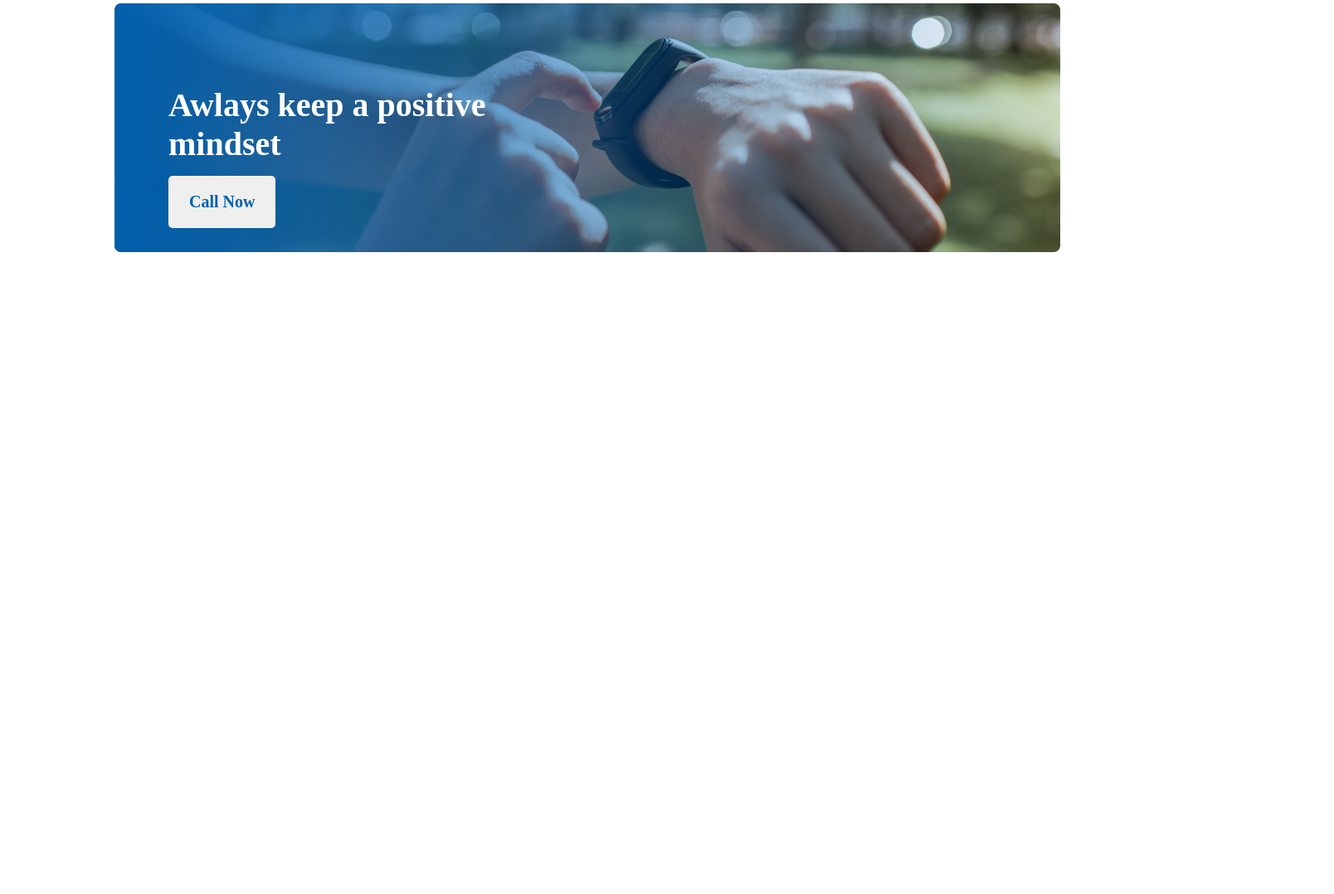
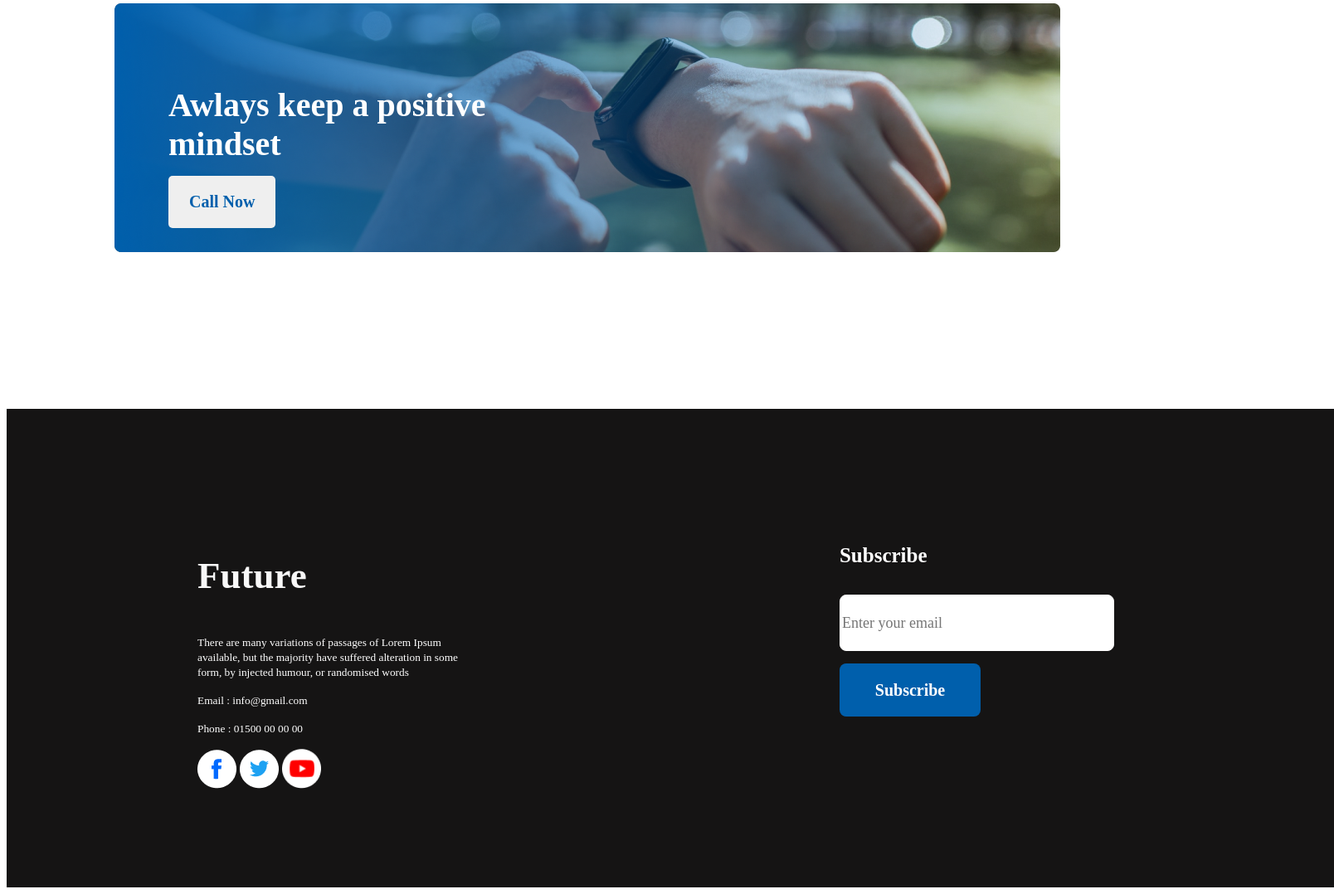
Before and after one commit to Sultana-Razia/new-year-new-me, a plain HTML site: page index.html in a window 1280 px wide. Shown: the part 2257-3335 px from the top of the page at 83% size, 1608 px wide, since content can reach past the window. Before the commit the page ends 2750 px from the top, so only its background shows below. Drawn offline with Linux system fonts and the light colour scheme.

Commit message:
footer added

```diff
--- a/index.html
+++ b/index.html
@@ -74,8 +74,27 @@
             </div>
         </section>
     </main>
-    <footer>
 
+    <footer class="footer">
+        <div class="footer-contact-area">
+            <h3 class="footer-title">Future</h3>
+            <p class="footer-description"><small>There are many variations of passages of Lorem Ipsum <br> available,
+                    but the majority have suffered alteration in some <br> form, by injected humour, or randomised words
+                </small></p>
+            <p class="footer-contact"><small>Email : info@gmail.com</small></p>
+            <p class="footer-contact"><small>Phone : 01500 00 00 00</small></p>
+            <div>
+                <img class="footer-icon" src="images/icons/fb.png" alt="">
+                <img class="footer-icon" src="images/icons/twitter.png" alt="">
+                <img class="footer-icon" src="images/icons/youtube.png" alt="">
+            </div>
+        </div>
+        <div class="subscribe-area">
+            <h4 class="subscribe-title">Subscribe</h4>
+            <input class="footer-input" type="email" name="" id="" placeholder="Enter your email">
+            <br>
+            <button class="subscribe-btn">Subscribe</button>
+        </div>
     </footer>
 </body>
 
--- a/styles.css
+++ b/styles.css
@@ -151,3 +151,61 @@ ul li::before {
     color: #005FAC;
     margin-top: 0;
 }
+
+/* Footer Area Styles */
+.footer {
+    width: 1600px;
+    height: 577px;
+    background: #151414;
+    display: flex;
+}
+
+.footer-contact-area {
+    padding: 130px 230px;
+}
+
+.footer-title {
+    font-weight: 700;
+    font-size: 45px;
+    color: #F8F8F8;
+}
+
+.footer-description,
+.footer-contact {
+    color: #FFFFFF;
+}
+
+.footer-icon {
+    width: 47px;
+}
+
+.subscribe-area {
+    padding: 130px 230px;
+}
+
+.subscribe-title {
+    font-weight: 600;
+    font-size: 25px;
+    color: #FFFFFF;
+}
+
+.footer-input {
+    width: 325px;
+    height: 64px;
+    border: 1px solid #FFFFFF;
+    border-radius: 8px;
+    margin-bottom: 15px;
+    font-size: 18px;
+    color: #F3F3F3;
+}
+
+.subscribe-btn {
+    font-weight: 600;
+    font-size: 20px;
+    color: #FFFFFF;
+    width: 170.11px;
+    height: 64px;
+    background: #005FAC;
+    border-radius: 8px;
+    border: none;
+}
```
